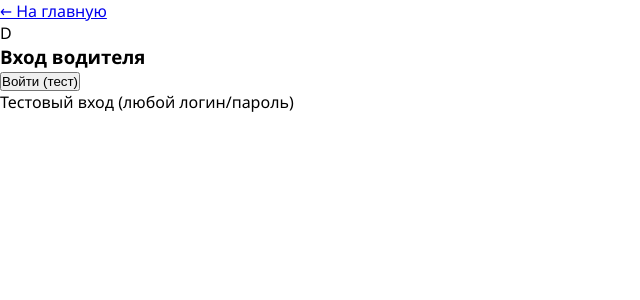
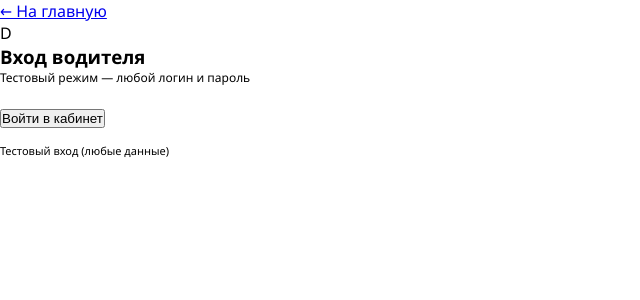
Before and after one commit to natuto228/Gin-Taxi-fin, a FastAPI app: page /login in a window 1280 px wide. Shown: the top 300 px of the page, without its empty margins (0-640 px from the left). Run offline with FastAPI, Linux system fonts and the light colour scheme; some libraries are stand-ins or nearby versions; some web fonts are replaced.

Commit message:
Красивый вход водителя с тестовой кнопкой

```diff
--- a/templates/login.html
+++ b/templates/login.html
@@ -15,13 +15,13 @@
     <div class="text-center">
         <div class="login-logo-circle">D</div>
         <h3 class="login-title">Вход водителя</h3>
+        <p class="text-muted" style="font-size: 12px; margin-bottom: 20px;">Тестовый режим — любой логин и пароль</p>
     </div>
 
-    <!-- ПРОСТАЯ КНОПКА БЕЗ ФОРМЫ -->
-    <button id="driverTestLogin" class="login-btn">Войти (тест)</button>
+    <button id="driverTestLogin" class="login-btn">Войти в кабинет</button>
 
-    <div class="login-test-info">
-        <span>Тестовый вход (любой логин/пароль)</span>
+    <div class="login-test-info" style="margin-top: 15px; font-size: 11px;">
+        <span>Тестовый вход (любые данные)</span>
     </div>
 </div>
 
```
